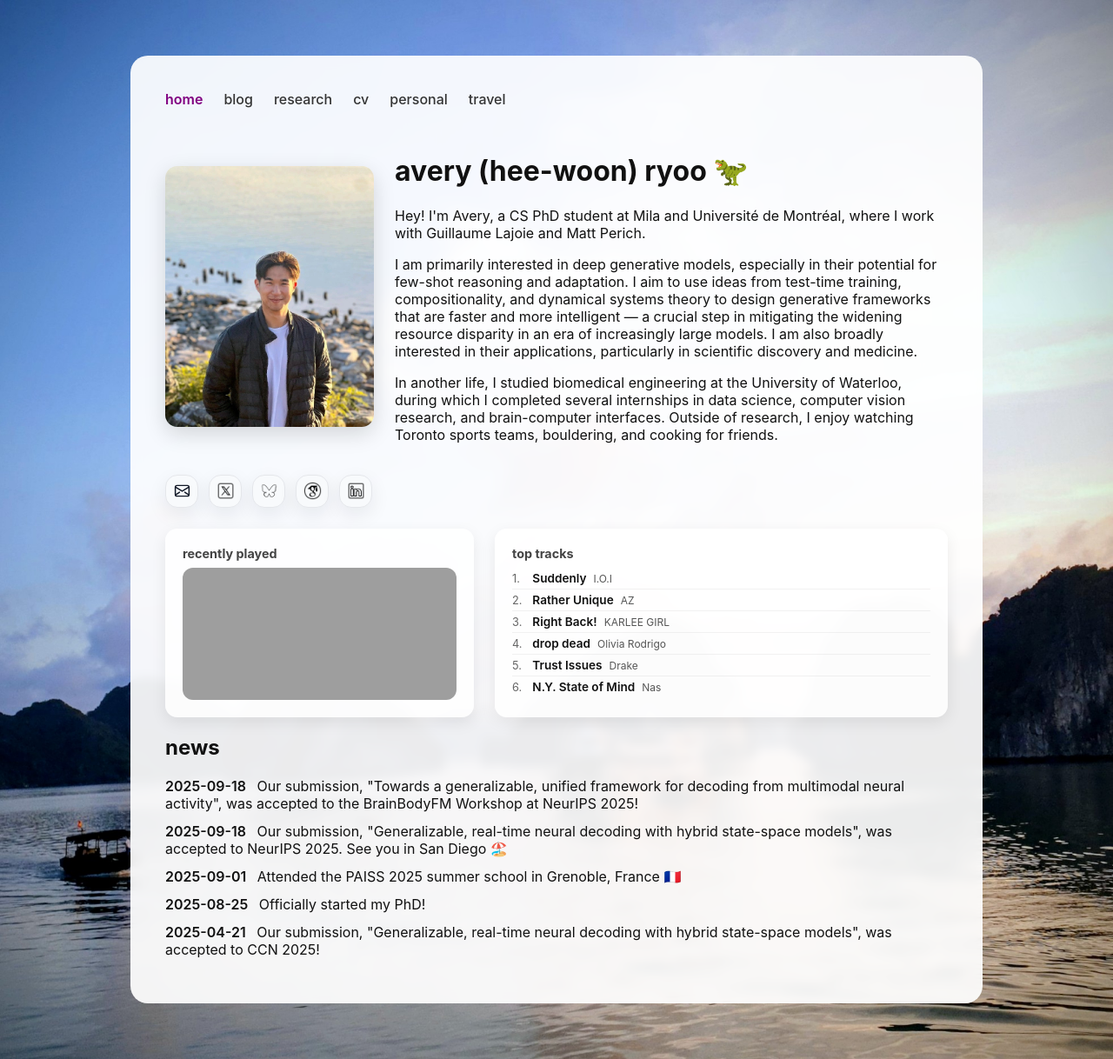
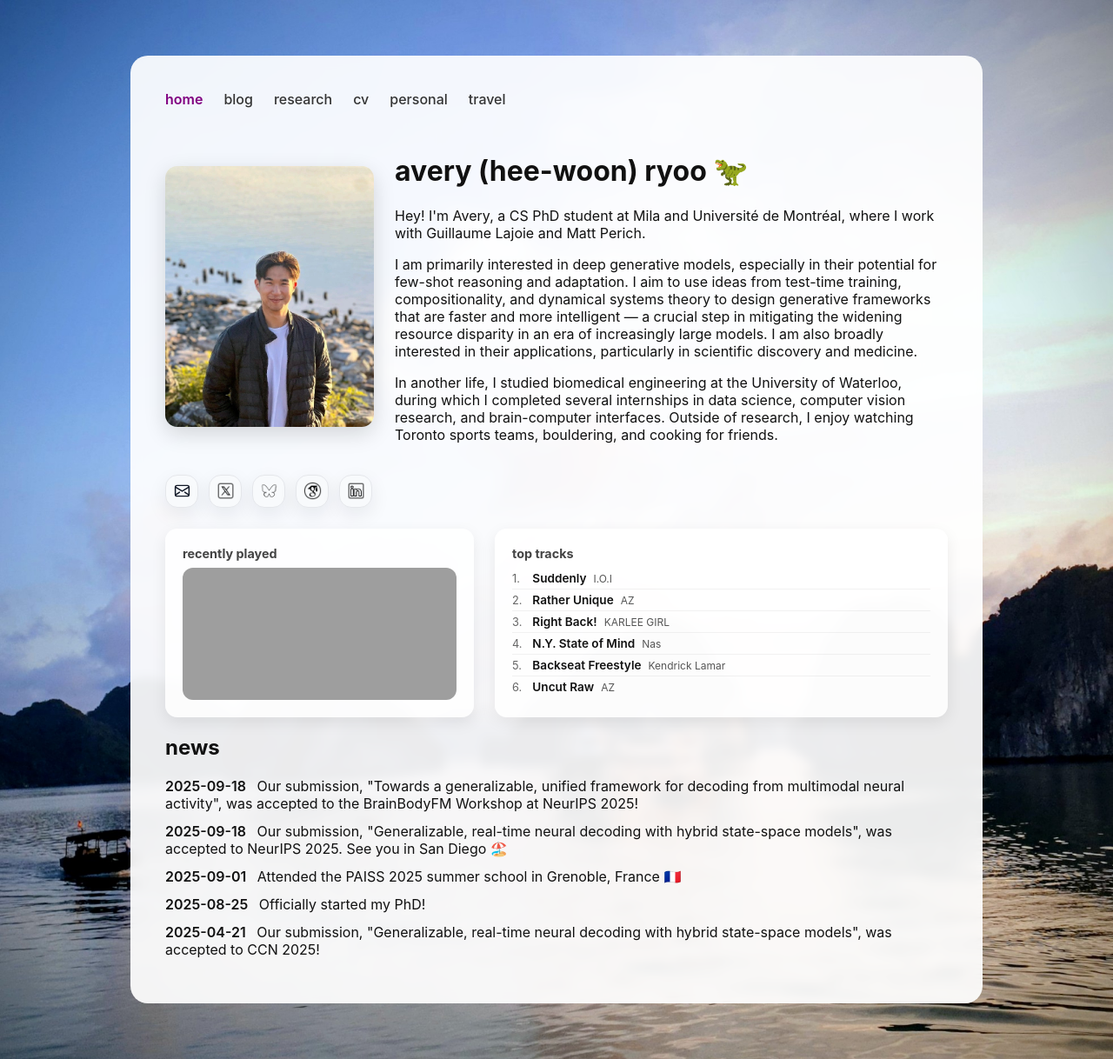
Before and after one commit to averyryoo/averyryoo.github.io, a Jekyll site: the page built from index.md, in a window 1280 px wide. Shown: the whole page at 87% size. Built offline with Jekyll 4.4.1, drawn with Linux system fonts in a browser that asks for light colours; grey boxes are pictures that could not be loaded.

Commit message:
chore: update spotify data

```diff
--- a/_data/spotify.yml
+++ b/_data/spotify.yml
@@ -1,10 +1,10 @@
 now_playing:
-  album: Fugue State
-  album_art: https://i.scdn.co/image/ab67616d00001e02a48d6f5911b412d2567446be
-  artist: Vulfpeck
+  album: Fleetwood Mac
+  album_art: https://i.scdn.co/image/ab67616d00001e024fb043195e8d07e72edc7226
+  artist: Fleetwood Mac
   is_playing: false
-  track: Sky Mall
-  url: https://open.spotify.com/track/2RbeeZRAjwTuNMkOyXadNb
+  track: Landslide
+  url: https://open.spotify.com/track/5ihS6UUlyQAfmp48eSkxuQ
 top_tracks:
 - artist: I.O.I
   track: Suddenly
@@ -15,13 +15,13 @@ top_tracks:
 - artist: KARLEE GIRL
   track: Right Back!
   url: https://open.spotify.com/track/2Y9ePPtUErwR4lDBXPpqEr
-- artist: Olivia Rodrigo
-  track: drop dead
-  url: https://open.spotify.com/track/3fRCAPMMZ8l8P9YKI6OCzD
-- artist: Drake
-  track: Trust Issues
-  url: https://open.spotify.com/track/4Wjhj0WjkyECccfHVIgaTq
 - artist: Nas
   track: N.Y. State of Mind
   url: https://open.spotify.com/track/0trHOzAhNpGCsGBEu7dOJo
-updated_at: 2026-06-29 05:10 UTC
+- artist: Kendrick Lamar
+  track: Backseat Freestyle
+  url: https://open.spotify.com/track/3aGibUHhQyBsyumYHylw0K
+- artist: AZ
+  track: Uncut Raw
+  url: https://open.spotify.com/track/4NEdSoLu3M9pEEZM7vO8uq
+updated_at: 2026-06-29 10:07 UTC
```
